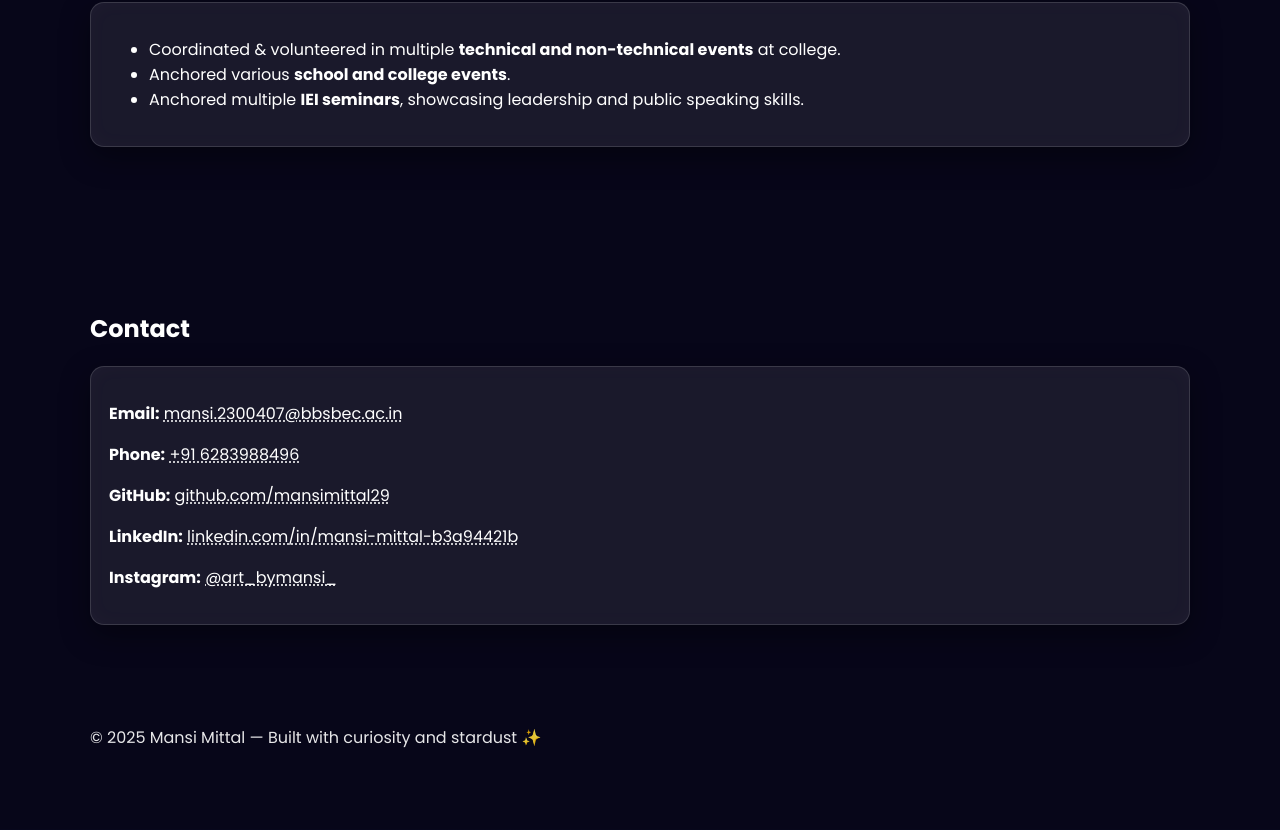
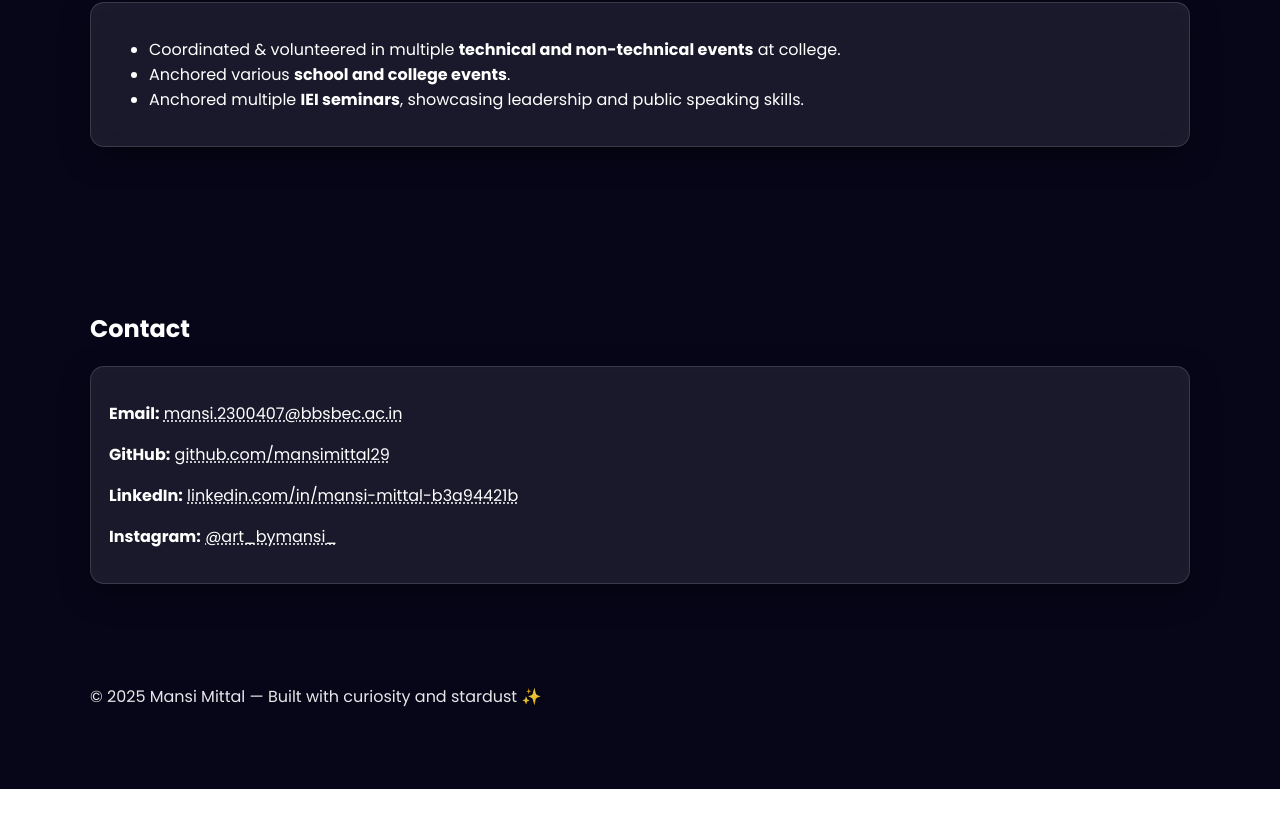
Before and after one commit to mansimittal29/Portfolio, a plain HTML site: page index.html in a window 1280 px wide. Shown: the part 5239-6069 px from the top of the page. After the commit the page ends 6028 px from the top, so only its background shows below. Drawn offline with Linux system fonts and the light colour scheme.

Commit message:
Update index.html

```diff
--- a/index.html
+++ b/index.html
@@ -239,7 +239,6 @@
     <h2>Contact</h2>
     <div class="card contact">
       <p><strong>Email:</strong> <a href="mailto:mansi.2300407@bbsbec.ac.in">mansi.2300407@bbsbec.ac.in</a></p>
-      <p><strong>Phone:</strong> <a href="tel:+916283988496">+91 6283988496</a></p>
       <p><strong>GitHub:</strong> <a href="https://github.com/mansimittal29" target="_blank">github.com/mansimittal29</a></p>
       <p><strong>LinkedIn:</strong> <a href="https://www.linkedin.com/in/mansi-mittal-b3a94421b" target="_blank">linkedin.com/in/mansi-mittal-b3a94421b</a></p>
       <p><strong>Instagram:</strong> <a href="https://www.instagram.com/art_bymansi_" target="_blank">@art_bymansi_</a></p>
```
